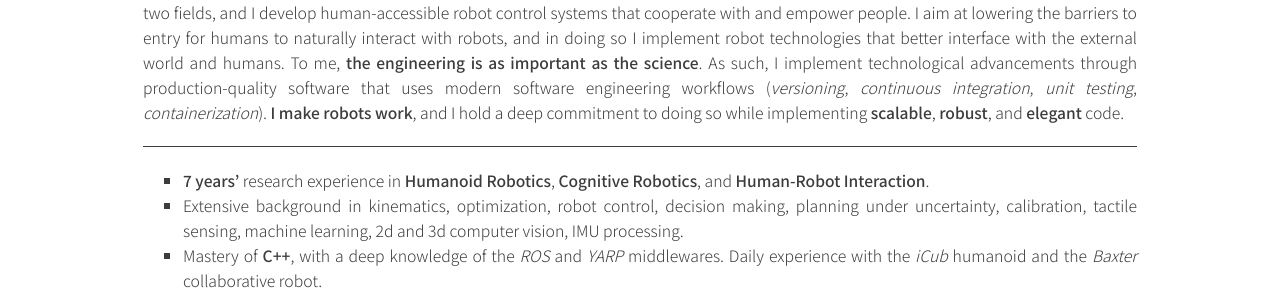
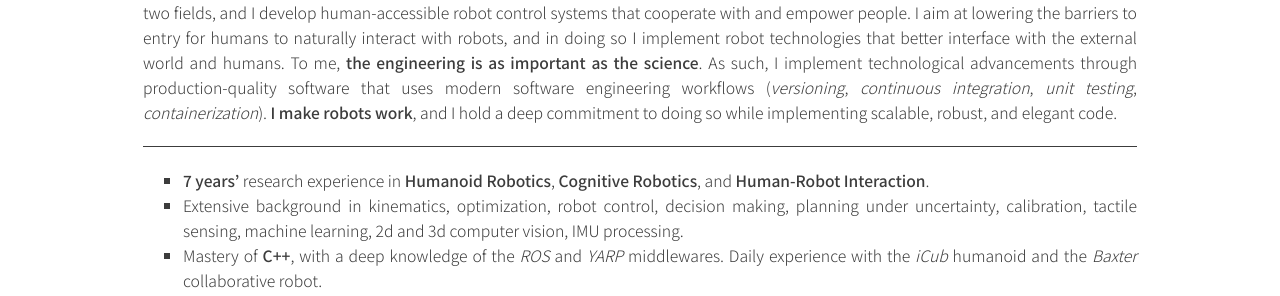
Before and after one commit to alecive/alecive.github.io, a Jekyll site: the page built from _posts/cv/2017-02-08-CV-AlessandroRoncone.md, in a window 1280 px wide and 900 px high, scrolled down 858 px. Shown: the part 159-455 px from the top of the window. Built offline with Jekyll 4.4.1, drawn with Linux system fonts in a browser that asks for light colours; nearby versions of some CDN libraries; some web fonts are replaced.

Commit message:
[cv] Minor update

```diff
--- a/_posts/cv/2017-02-08-CV-AlessandroRoncone.md
+++ b/_posts/cv/2017-02-08-CV-AlessandroRoncone.md
@@ -20,7 +20,7 @@
 I aim at lowering the barriers to entry for humans to naturally interact with robots, and in doing so I implement robot technologies that better interface with the external world and humans.
 To me, **the engineering is as important as the science**.
 As such, I implement technological advancements through production-quality software that uses modern software engineering workflows (_versioning_, _continuous integration_, _unit testing_, _containerization_).
-**I make robots work**, and I hold a deep commitment to doing so while implementing **scalable**, **robust**, and **elegant** code.
+**I make robots work**, and I hold a deep commitment to doing so while implementing scalable, robust, and elegant code.
 
 ---
 {: class="no-print"}
```
